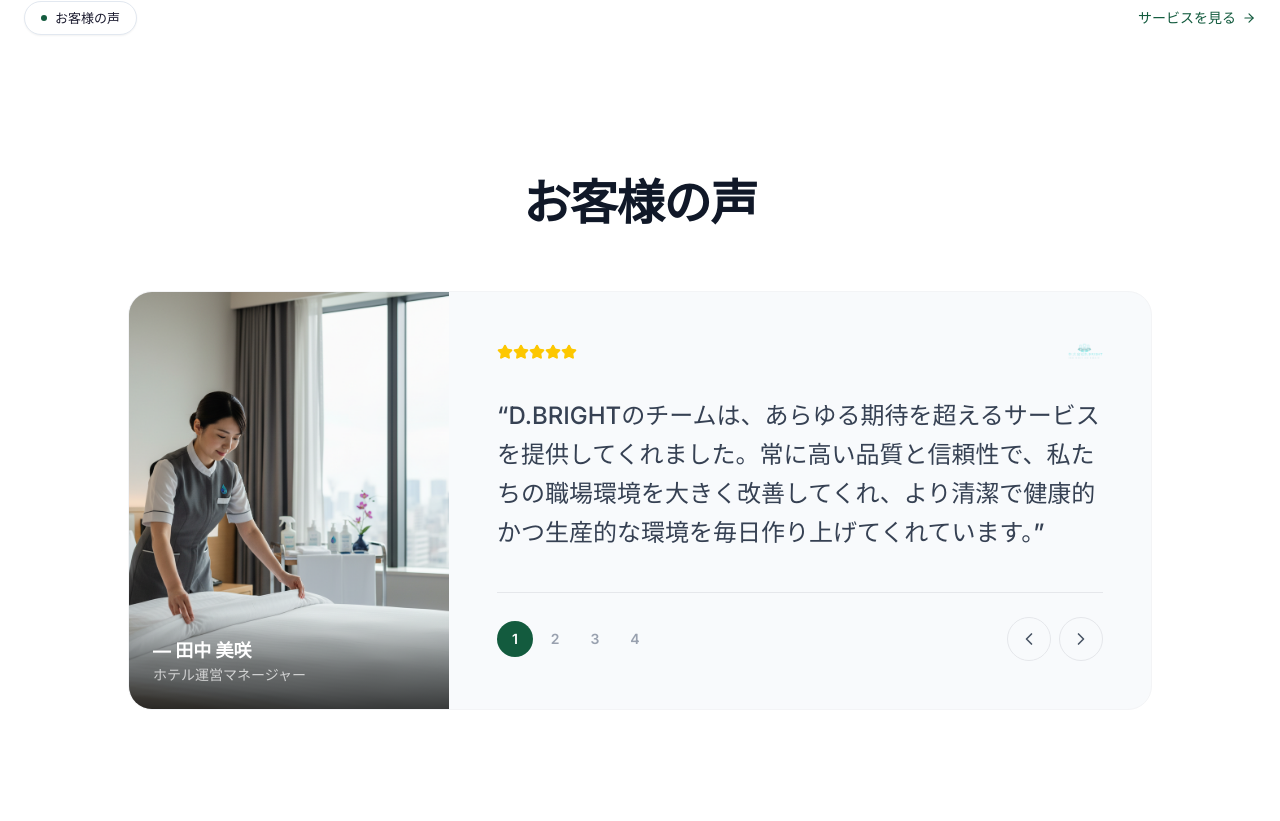
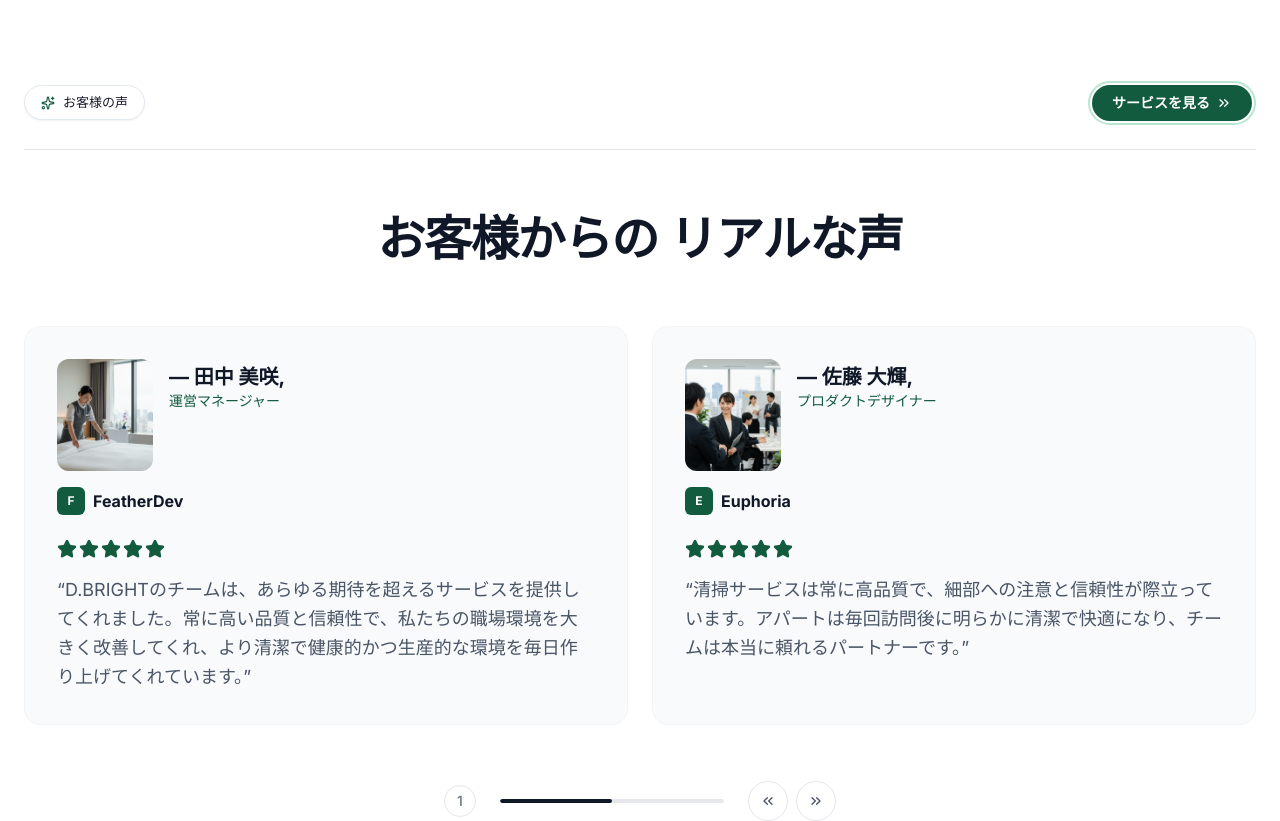
Before and after one commit to workbbhuwan/DBright-Services, a Next.js app: page / in a window 1280 px wide. Shown: the part 3369-4190 px from the top of the page. Built offline with nearby package versions, Linux system fonts and the light colour scheme; no server answers; the database is empty.

Commit message:
testinomials compnenet update

```diff
--- a/app/page.tsx
+++ b/app/page.tsx
@@ -21,11 +21,6 @@ export default function Home() {
 
       <Services />
 
-      <SectionDivider
-        label={language === 'ja' ? 'お客様の声' : 'Testimonials'}
-        linkText={language === 'ja' ? 'サービスを見る' : 'Get A Service'}
-        linkHref="/contact"
-      />
       <Testimonials />
 
       <SectionDivider
--- a/components/home/Testimonials.tsx
+++ b/components/home/Testimonials.tsx
@@ -2,200 +2,222 @@
 
 import { useLanguage } from '@/lib/translations/LanguageContext';
 import { motion, AnimatePresence } from 'framer-motion';
-import { ChevronLeft, ChevronRight, Star } from 'lucide-react';
+import { ChevronsLeft, ChevronsRight, Star, Sparkles } from 'lucide-react';
 import { useState } from 'react';
 import Image from 'next/image';
+import Link from 'next/link';
 
 export default function Testimonials() {
     const { language } = useLanguage();
-    const [current, setCurrent] = useState(0);
+    const [page, setPage] = useState(0);
 
     const testimonials = language === 'ja'
         ? [
             {
                 quote: 'D.BRIGHTのチームは、あらゆる期待を超えるサービスを提供してくれました。常に高い品質と信頼性で、私たちの職場環境を大きく改善してくれ、より清潔で健康的かつ生産的な環境を毎日作り上げてくれています。',
                 name: '田中 美咲',
-                role: 'ホテル運営マネージャー',
+                role: '運営マネージャー',
+                company: 'FeatherDev',
                 image: '/hotel.png',
             },
             {
-                quote: '人材派遣サービスを利用しましたが、紹介されたスタッフは即戦力として活躍してくれました。対応も迅速で、候補者の質も非常に高く、大変満足しています。',
-                name: '佐藤 健太',
-                role: '飲食店オーナー',
+                quote: '清掃サービスは常に高品質で、細部への注意と信頼性が際立っています。アパートは毎回訪問後に明らかに清潔で快適になり、チームは本当に頼れるパートナーです。',
+                name: '佐藤 大輝',
+                role: 'プロダクトデザイナー',
+                company: 'Euphoria',
                 image: '/staffing.png',
             },
             {
-                quote: '留学サポートのおかげで、手続きがスムーズに進みました。多言語対応も素晴らしく、細部への配慮が安心感を与えてくれました。',
+                quote: '人材派遣サービスを利用しましたが、紹介されたスタッフは即戦力として活躍してくれました。対応も迅速で、候補者の質も非常に高く、大変満足しています。',
                 name: '山田 あゆみ',
-                role: '留学生の母',
+                role: 'ホテルオーナー',
+                company: 'GreenWave',
                 image: '/study.png',
             },
             {
                 quote: 'ハラールビジネスの立ち上げに際して、D.BRIGHTのコンサルティングは非常に的確でした。文化理解と実務知識の両方を持った、まさにプロフェッショナルなチームです。',
                 name: '鈴木 一郎',
                 role: '事業オーナー',
+                company: 'BrightPath',
                 image: '/halal.png',
             },
         ]
         : [
             {
-                quote: 'The D.BRIGHT team exceeded every expectation by delivering spotless results, consistent reliability, and genuine professionalism. Their service improved our workspace atmosphere, creating a cleaner, healthier, and more productive environment every day.',
+                quote: 'The cleaning team exceeded every expectation by delivering spotless results, consistent reliability, and genuine professionalism. Their service improved our workspace atmosphere, creating a cleaner, healthier, and more productive environment every day.',
                 name: 'Sarah Mitchell',
                 role: 'Operations Manager',
+                company: 'FeatherDev',
                 image: '/hotel.png',
             },
             {
-                quote: 'Their staffing service provided us with skilled workers who immediately became valuable team members. The response time and quality of candidates were outstanding.',
-                name: 'James Chen',
-                role: 'Restaurant Owner',
+                quote: 'Their cleaning service consistently delivers exceptional quality, strong attention to detail, and reliable results. Our apartment feels noticeably fresher, healthier, and more comfortable after each visit, making their team our dependable partner.',
+                name: 'Daniel Carter',
+                role: 'Product Designer',
+                company: 'Euphoria',
                 image: '/staffing.png',
             },
             {
-                quote: 'The study abroad support team made the entire process seamless. Their multilingual staff and attention to detail gave us complete peace of mind.',
+                quote: 'Their staffing service provided us with skilled workers who immediately became valuable team members. The response time and quality of candidates were outstanding.',
                 name: 'Emily Parker',
-                role: 'Parent of Student',
+                role: 'Hotel Owner',
+                company: 'GreenWave',
                 image: '/study.png',
             },
             {
                 quote: 'Their halal business consulting was incredibly precise and professional. A team truly experienced in both cultural understanding and practical business knowledge.',
                 name: 'Ahmed Rashid',
                 role: 'Business Owner',
+                company: 'BrightPath',
                 image: '/halal.png',
             },
         ];
 
-    const next = () => setCurrent((prev) => (prev + 1) % testimonials.length);
-    const prev = () => setCurrent((prev) => (prev - 1 + testimonials.length) % testimonials.length);
+    const perPage = 2;
+    const totalPages = Math.ceil(testimonials.length / perPage);
+    const currentTestimonials = testimonials.slice(page * perPage, page * perPage + perPage);
+
+    const next = () => setPage((prev) => (prev + 1) % totalPages);
+    const prev = () => setPage((prev) => (prev - 1 + totalPages) % totalPages);
 
     return (
         <section className="relative py-16 sm:py-20 md:py-28 bg-white w-full">
             <div className="site-container">
-                {/* Section Header */}
+
+                {/* Top Row: Badge + CTA */}
                 <motion.div
                     initial={{ opacity: 0, y: 20 }}
                     whileInView={{ opacity: 1, y: 0 }}
                     viewport={{ once: true }}
-                    transition={{ duration: 0.6 }}
-                    className="text-center mb-12 sm:mb-16"
+                    transition={{ duration: 0.5 }}
+                    className="flex items-center justify-between mb-6"
                 >
-                    <h2 className="text-3xl sm:text-4xl md:text-5xl font-bold text-gray-900 tracking-tight">
-                        {language === 'ja' ? 'お客様の声' : 'Real Words From Real Clients'}
-                    </h2>
+                    <div className="section-badge">
+                        <Sparkles className="w-3.5 h-3.5 text-[#135b3e]" />
+                        {language === 'ja' ? 'お客様の声' : 'Our Testimonial'}
+                    </div>
+                    <div className="rounded-full border-2 border-[#b8e6d0] p-0.5">
+                        <Link
+                            href="/services"
+                            className="inline-flex items-center gap-1.5 px-5 py-2 rounded-full bg-[#135b3e] text-white text-sm font-semibold hover:bg-[#1a7a54] transition-all duration-300"
+                        >
+                            {language === 'ja' ? 'サービスを見る' : 'Get A Service'}
+                            <ChevronsRight className="w-4 h-4" />
+                        </Link>
+                    </div>
                 </motion.div>
 
-                {/* Testimonial Card - Wipeora style: author left, quote right */}
-                <motion.div
-                    initial={{ opacity: 0, y: 30 }}
+                {/* Divider line */}
+                <div className="w-full h-px bg-gray-200 mb-12 sm:mb-16" />
+
+                {/* Section Title */}
+                <motion.h2
+                    initial={{ opacity: 0, y: 20 }}
                     whileInView={{ opacity: 1, y: 0 }}
                     viewport={{ once: true }}
                     transition={{ duration: 0.6 }}
-                    className="max-w-5xl mx-auto"
+                    className="text-3xl sm:text-4xl md:text-5xl font-bold text-gray-900 tracking-tight text-center mb-12 sm:mb-16"
+                    style={{ fontFamily: "'Georgia', 'Times New Roman', serif" }}
                 >
-                    <div className="relative bg-[#f8fafc] rounded-3xl border border-gray-100 overflow-hidden">
-                        <div className="grid grid-cols-1 md:grid-cols-[280px_1fr] lg:grid-cols-[320px_1fr]">
-                            {/* Left - Author Photo */}
+                    {language === 'ja' ? 'お客様からの\nリアルな声' : 'Real Words From\nReal Clients'}
+                </motion.h2>
+
+                {/* Testimonial Cards Grid */}
                 <AnimatePresence mode="wait">
                     <motion.div
-                                    key={`img-${current}`}
-                                    initial={{ opacity: 0 }}
-                                    animate={{ opacity: 1 }}
-                                    exit={{ opacity: 0 }}
+                        key={page}
+                        initial={{ opacity: 0, x: 30 }}
+                        animate={{ opacity: 1, x: 0 }}
+                        exit={{ opacity: 0, x: -30 }}
                         transition={{ duration: 0.4 }}
-                                    className="relative aspect-square md:aspect-auto md:min-h-[400px] bg-gray-200"
+                        className="grid grid-cols-1 md:grid-cols-2 gap-5 sm:gap-6 mb-10 sm:mb-14"
                     >
+                        {currentTestimonials.map((t, i) => (
+                            <div
+                                key={i}
+                                className="rounded-2xl border border-gray-100 bg-[#f8fafc] p-6 sm:p-8 flex flex-col"
+                            >
+                                {/* Author Row: Photo + Name + Company */}
+                                <div className="flex items-start gap-4 mb-4">
+                                    {/* Photo */}
+                                    <div className="w-20 h-24 sm:w-24 sm:h-28 rounded-xl overflow-hidden shrink-0 relative bg-gray-200">
                                         <Image
-                                        src={testimonials[current].image}
-                                        alt={testimonials[current].name}
+                                            src={t.image}
+                                            alt={t.name}
                                             fill
                                             className="object-cover"
                                         />
-                                    {/* Author info overlay on image */}
-                                    <div className="absolute bottom-0 left-0 right-0 bg-linear-to-t from-black/70 via-black/40 to-transparent p-5 sm:p-6">
-                                        <p className="font-bold text-white text-base sm:text-lg">
-                                            — {testimonials[current].name}
+                                    </div>
+
+                                    {/* Name + Role */}
+                                    <div className="flex-1 pt-1">
+                                        <p className="text-lg sm:text-xl font-bold text-gray-900">
+                                            — {t.name},
                                         </p>
-                                        <p className="text-sm text-white/70">
-                                            {testimonials[current].role}
+                                        <p className="text-sm text-[#135b3e] font-medium">
+                                            {t.role}
                                         </p>
                                     </div>
+                                </div>
+
+                                {/* Company Logo/Name */}
+                                <div className="flex items-center gap-2 mb-6">
+                                    <div className="w-7 h-7 rounded-md bg-[#135b3e] flex items-center justify-center">
+                                        <span className="text-white text-xs font-bold">{t.company.charAt(0)}</span>
+                                    </div>
+                                    <span className="text-base font-bold text-gray-900">{t.company}</span>
+                                </div>
+
+                                {/* Stars */}
+                                <div className="flex gap-0.5 mb-4">
+                                    {[1, 2, 3, 4, 5].map(s => (
+                                        <Star key={s} className="w-5 h-5 fill-[#135b3e] text-[#135b3e]" />
+                                    ))}
+                                </div>
+
+                                {/* Quote */}
+                                <p className="text-base sm:text-lg text-gray-600 leading-relaxed flex-1">
+                                    &ldquo;{t.quote}&rdquo;
+                                </p>
+                            </div>
+                        ))}
                     </motion.div>
                 </AnimatePresence>
 
-                            {/* Right - Quote Content */}
-                            <div className="p-6 sm:p-8 md:p-10 lg:p-12 flex flex-col justify-between">
-                                {/* Stars + Company */}
-                                <div className="flex items-center justify-between mb-6 sm:mb-8">
-                                    <div className="flex items-center gap-3">
-                                        <div className="flex">
-                                            {[1, 2, 3, 4, 5].map(i => (
-                                                <Star key={i} className="w-4 h-4 fill-yellow-400 text-yellow-400" />
-                                            ))}
-                                        </div>
-                                    </div>
-                                    <Image
-                                        src="/logo.png"
-                                        alt="D.BRIGHT"
-                                        width={80}
-                                        height={24}
-                                        className="h-6 w-auto opacity-40"
+                {/* Bottom Navigation */}
+                <div className="flex items-center justify-center gap-6">
+                    {/* Page number */}
+                    <span className="w-8 h-8 rounded-full border border-gray-200 flex items-center justify-center text-sm font-medium text-gray-500">
+                        {page + 1}
+                    </span>
+
+                    {/* Progress bar */}
+                    <div className="w-40 sm:w-56 h-1 bg-gray-200 rounded-full overflow-hidden">
+                        <motion.div
+                            className="h-full bg-gray-900 rounded-full"
+                            initial={false}
+                            animate={{ width: `${((page + 1) / totalPages) * 100}%` }}
+                            transition={{ duration: 0.3 }}
                         />
                     </div>
 
-                                {/* Quote */}
-                                <AnimatePresence mode="wait">
-                                    <motion.div
-                                        key={current}
-                                        initial={{ opacity: 0, y: 20 }}
-                                        animate={{ opacity: 1, y: 0 }}
-                                        exit={{ opacity: 0, y: -20 }}
-                                        transition={{ duration: 0.4 }}
-                                        className="flex-1"
-                                    >
-                                        <p className="text-lg sm:text-xl lg:text-2xl text-gray-700 leading-relaxed font-medium">
-                                            &ldquo;{testimonials[current].quote}&rdquo;
-                                        </p>
-                                    </motion.div>
-                                </AnimatePresence>
-
-                                {/* Navigation - Numbered pagination + arrows (Wipeora style) */}
-                                <div className="flex items-center justify-between mt-8 sm:mt-10 pt-6 border-t border-gray-200">
-                                    {/* Numbered pagination */}
-                                    <div className="flex items-center gap-1">
-                                        {testimonials.map((_, i) => (
-                                            <button
-                                                key={i}
-                                                onClick={() => setCurrent(i)}
-                                                className={`w-9 h-9 rounded-full flex items-center justify-center text-sm font-semibold transition-all duration-300 ${i === current
-                                                    ? 'bg-[#135b3e] text-white'
-                                                    : 'text-gray-400 hover:text-gray-600 hover:bg-gray-100'
-                                                    }`}
-                                            >
-                                                {i + 1}
-                                            </button>
-                                        ))}
-                                    </div>
-
-                                    {/* Arrows */}
+                    {/* Arrow buttons */}
                     <div className="flex items-center gap-2">
                         <button
                             onClick={prev}
-                                            className="w-10 h-10 sm:w-11 sm:h-11 rounded-full border border-gray-200 flex items-center justify-center hover:bg-[#135b3e] hover:text-white hover:border-[#135b3e] transition-all duration-300 text-gray-600"
+                            className="w-10 h-10 rounded-full border border-gray-200 flex items-center justify-center hover:bg-[#135b3e] hover:text-white hover:border-[#135b3e] transition-all duration-300 text-gray-600"
                         >
-                                            <ChevronLeft className="w-4 h-4 sm:w-5 sm:h-5" />
+                            <ChevronsLeft className="w-4 h-4" />
                         </button>
                         <button
                             onClick={next}
-                                            className="w-10 h-10 sm:w-11 sm:h-11 rounded-full border border-gray-200 flex items-center justify-center hover:bg-[#135b3e] hover:text-white hover:border-[#135b3e] transition-all duration-300 text-gray-600"
+                            className="w-10 h-10 rounded-full border border-gray-200 flex items-center justify-center hover:bg-[#135b3e] hover:text-white hover:border-[#135b3e] transition-all duration-300 text-gray-600"
                         >
-                                            <ChevronRight className="w-4 h-4 sm:w-5 sm:h-5" />
+                            <ChevronsRight className="w-4 h-4" />
                         </button>
                     </div>
                 </div>
             </div>
-                        </div>
-                    </div>
-                </motion.div>
-            </div>
         </section>
     );
 }
```
Also changed, not shown: public/why-choose-us/1.png (added). Lines whose indentation alone changed are shown as unchanged.
